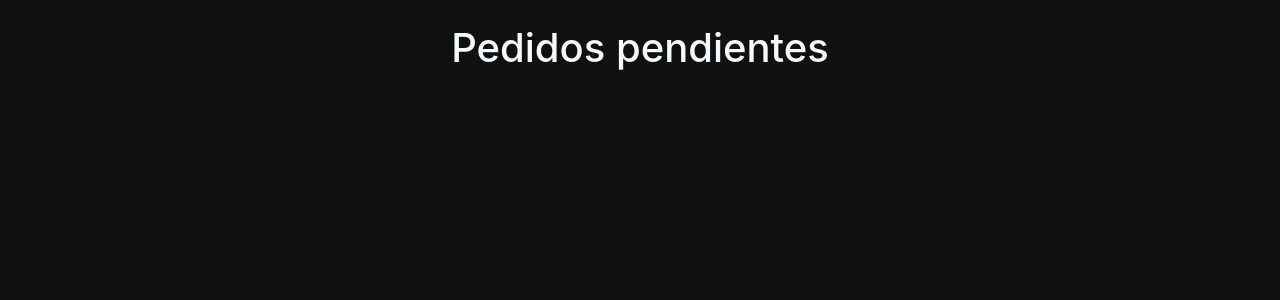
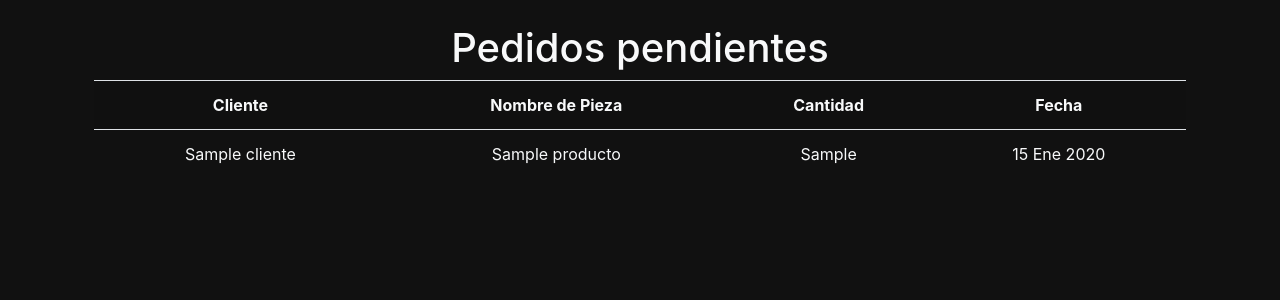
Before and after one commit to Wilovy09/PDV-DJANGO, a Django app: page /pedidospendientes/ in a window 1280 px wide. Shown: the part 61-361 px from the top of the page. Run offline with Django 4.2, Linux system fonts and the light colour scheme; a user stored in the database is signed in; tables that the repository leaves empty hold one stand-in row (values such as "Sample post"); some libraries are stand-ins or nearby versions.

Commit message:
Se agrega funcion de mostrar pedidos

```diff
--- a/pedidos_pendientes/templates/pedidos_pendientes.html
+++ b/pedidos_pendientes/templates/pedidos_pendientes.html
@@ -1,5 +1,24 @@
 {% extends 'layout.html' %}
 
 {% block content %}
+
     <h1 class="text-light text-center">Pedidos pendientes</h1>
+
+    <table class="table table-striped text-light text-center">
+        <tr>
+            <th scope="col">Cliente</th>
+            <th scope="col">Nombre de Pieza</th>
+            <th scope="col">Cantidad</th>
+            <th scope="col">Fecha</th>
+        </tr>
+        {% for pedido in PEDIDOS %}
+            <tr>
+                <td scope="row">{{pedido.Cliente}}</td>
+                <td scope="row">{{pedido.Nombre_De_Pieza}}</td>
+                <td scope="row">{{pedido.Cantidad}}</td>
+                <td scope="row">{{pedido.fecha|date:'d M Y'}}</td>
+            </tr>
+        {% endfor %}
+        </table>
+
 {% endblock  %}
--- a/pedidos_pendientes/views.py
+++ b/pedidos_pendientes/views.py
@@ -1,7 +1,10 @@
 from django.shortcuts import render,redirect
+from punto_de_venta.models import pedidoProducto
+
+pedidos=pedidoProducto.objects.all()
 
 def pedidos_pendientes(request):
     if request.user.is_authenticated:
-        return render(request, 'pedidos_pendientes.html')
+        return render(request, 'pedidos_pendientes.html', {'PEDIDOS':pedidos})
     else:
         return redirect('signin')
--- a/punto_de_venta/forms.py
+++ b/punto_de_venta/forms.py
@@ -11,7 +11,7 @@ class ClienteForm(forms.ModelForm):
 class PedidoProductoForm(forms.ModelForm):
     class Meta:
         model = pedidoProducto
-        fields = '__all__'
+        fields = ['Cliente','Nombre_De_Pieza','Cantidad']
 
     def __init__(self, *args, **kwargs):
         super().__init__(*args, **kwargs)
--- a/punto_de_venta/models.py
+++ b/punto_de_venta/models.py
@@ -1,5 +1,6 @@
 from django.db import models
 from catalogo.models import Producto
+from datetime import date
 
 class clientes(models.Model):
     nombre = models.CharField(max_length=100)
@@ -15,6 +16,7 @@ class pedidoProducto(models.Model):
     Cliente = models.ForeignKey(clientes, on_delete=models.CASCADE)
     Nombre_De_Pieza = models.ForeignKey(Producto, on_delete=models.CASCADE)
     Cantidad = models.CharField(max_length=150)
+    fecha = models.DateField(default=date.today)
 
     def __str__(self):
-        return self.Cliente
+        return f"Pedido de {self.Cliente.nombre} hecho el {self.fecha}"
```
Also changed, not shown: punto_de_venta/migrations/0004_pedidoproducto_fecha.py (added).
